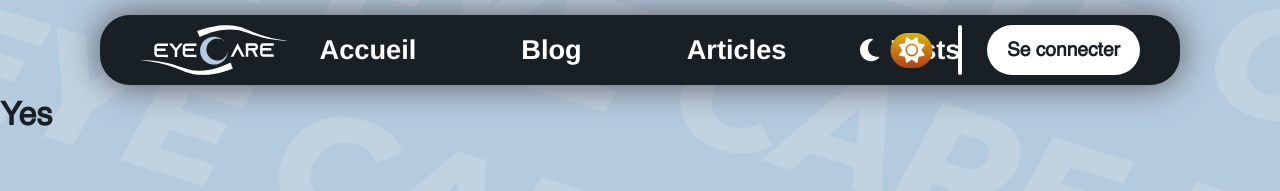
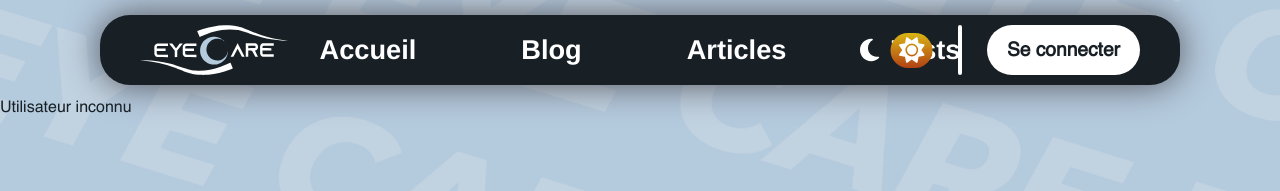
Before and after one commit to Raphi04/Eye-Care_SAE501, a React (Vite) app in the folder eye-care-front/: page /profile in a window 1280 px wide. Shown: the top 191 px of the page. Built offline with nearby package versions, Linux system fonts and the light colour scheme; no server answers.

Commit message:
début profile

```diff
--- a/eye-care-front/src/pages/Profile/Profile.tsx
+++ b/eye-care-front/src/pages/Profile/Profile.tsx
@@ -5,6 +5,7 @@ import { useEffect, useState } from "react";
 export default function Profile() {
 	const APIURL = import.meta.env.VITE_API_URL;
 	const [, setLoadingState] = useState<unknown>(null);
+	const [userData, setUserData] = useState<{ username: string } | null>(null);
 	const token = localStorage.getItem("token");
 
 	useEffect(() => {
@@ -12,12 +13,12 @@ export default function Profile() {
 			const fetchUser = async () => {
 				setLoadingState(true);
 				try {
-					const response = axios.get(`${APIURL}/user/profile`, {
+					const response = await axios.get(`${APIURL}/user/profile`, {
 						headers: {
 							"auth-token": token,
 						},
 					});
-					console.log(response);
+					setUserData(response.data);
 				} catch (error: unknown) {
 					console.log("Erreur lors de l'envoi : " + error);
 				} finally {
@@ -26,13 +27,18 @@ export default function Profile() {
 			};
 			fetchUser();
 		}
-	});
+	}, [token, APIURL]);
 
 	return (
 		<>
 			<Header />
-			<div className="initialsCard">
-				<h1>Yes</h1>
+			<div className="usernameContent">
+				<div className="initialsCard">
+					<h1>{userData?.username?.charAt(0).toUpperCase()}</h1>
+				</div>
+				<div className="usernameText">
+					<p>{userData?.username || "Utilisateur inconnu"}</p>
+				</div>
 			</div>
 		</>
 	);
```
